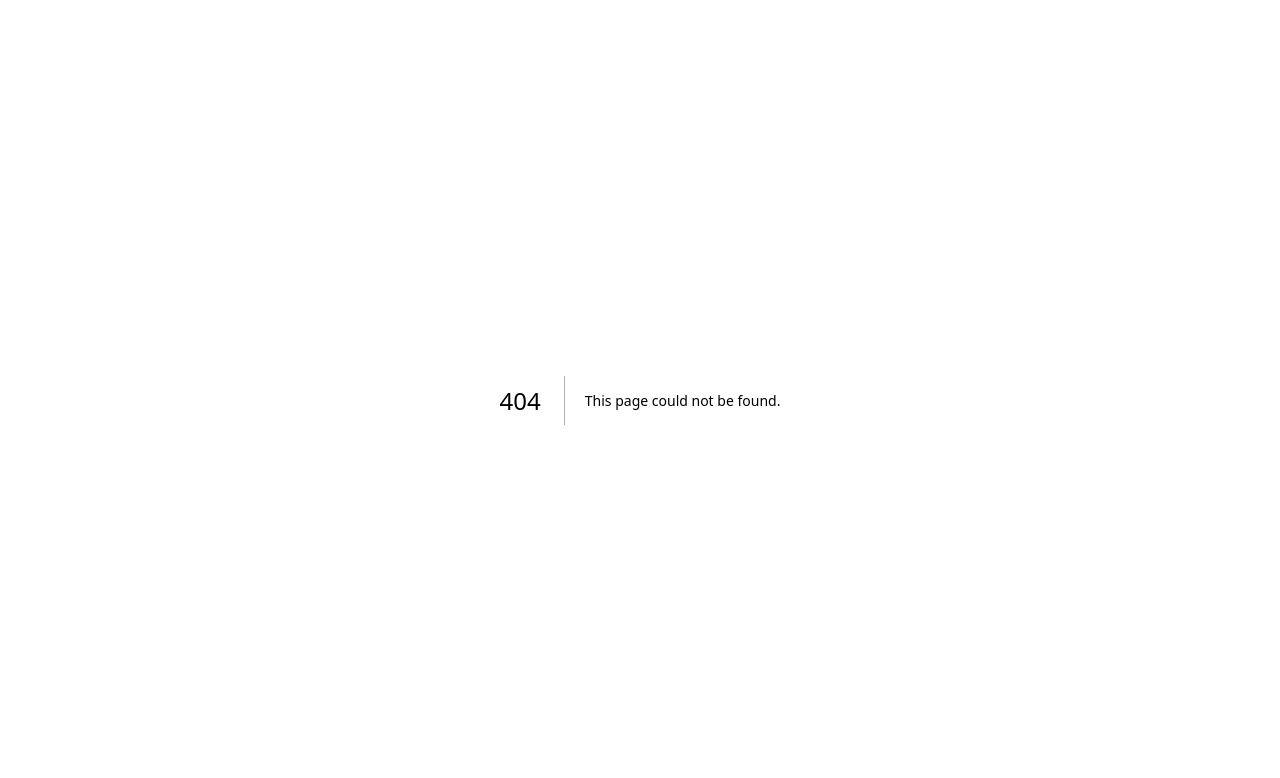
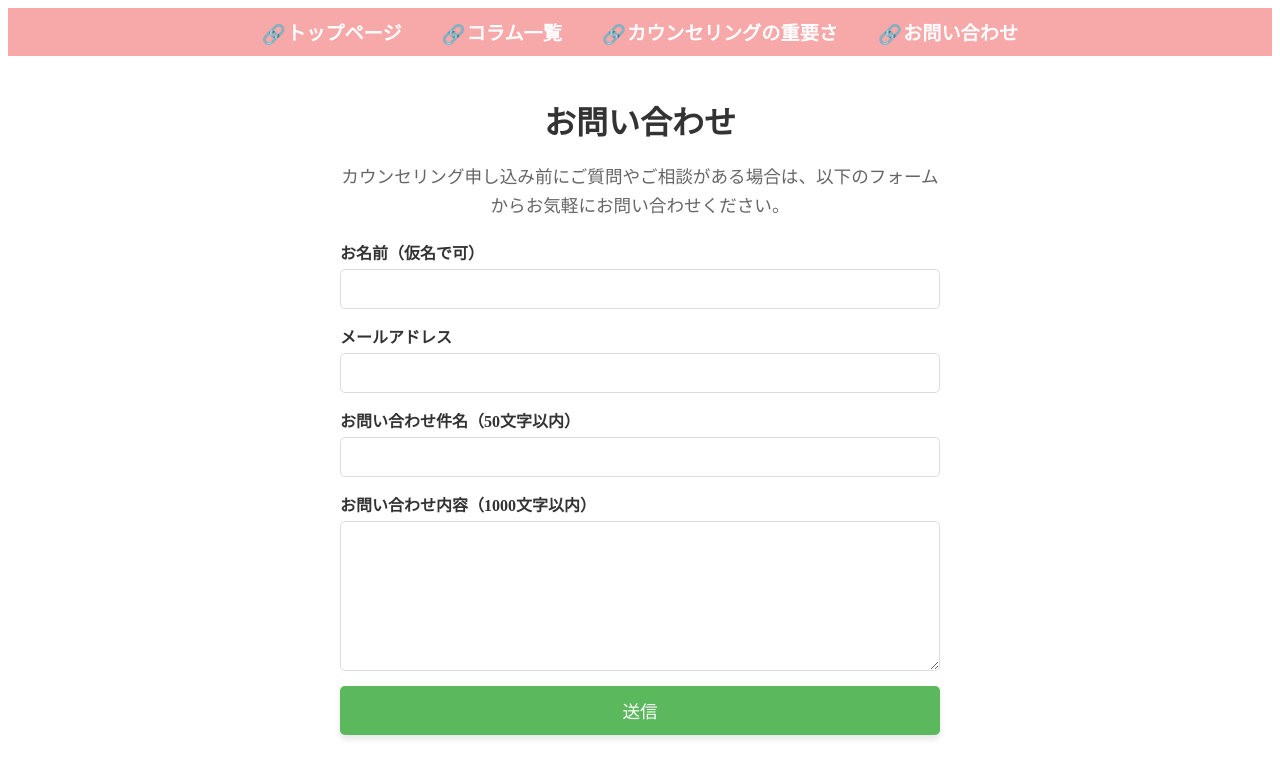
Before and after one commit to yasuhikasa/nshinri, a Next.js app: page /contact in a window 1280 px wide. Before the commit this address had no page. Shown: the top 778 px of the page. Built offline with nearby package versions, Linux system fonts and the light colour scheme.

Commit message:
お問い合わせ追加

```diff
--- a/package.json
+++ b/package.json
@@ -14,6 +14,7 @@
     "gray-matter": "^4.0.3",
     "next": "14.2.15",
     "next-sitemap": "^4.2.3",
+    "nodemailer": "^6.9.16",
     "react": "^18",
     "react-dom": "^18",
     "remark": "^15.0.1",
@@ -21,6 +22,7 @@
   },
   "devDependencies": {
     "@types/node": "^20",
+    "@types/nodemailer": "^6.4.16",
     "@types/react": "^18",
     "@types/react-dom": "^18",
     "eslint": "^8",
--- a/src/components/Header.tsx
+++ b/src/components/Header.tsx
@@ -21,6 +21,11 @@ const Header = () => {
               カウンセリングの重要さ
             </Link>
           </li>
+          <li className={styles.navItem}>
+            <Link href="/contact" className={styles.navLink}>
+              お問い合わせ
+            </Link>
+          </li>
         </ul>
       </nav>
     </header>
--- /dev/null
+++ b/src/pages/api/sendContact.ts
@@ -0,0 +1,48 @@
+import type { NextApiRequest, NextApiResponse } from 'next';
+import nodemailer from 'nodemailer';
+
+const sendContact = async (req: NextApiRequest, res: NextApiResponse) => {
+  if (req.method === 'POST') {
+    const { name, email, subject, message } = req.body;
+
+    // メール送信の設定
+    const transporter = nodemailer.createTransport({
+      service: 'gmail',
+      auth: {
+        user: process.env.GMAIL_USER, // Gmailアカウント
+        pass: process.env.GMAIL_PASS, // アプリパスワード
+      },
+    });
+
+    const mailOptions = {
+      from: process.env.GMAIL_USER,    // 送信元: あなたのGmailアドレス
+      to: process.env.ADMIN_EMAIL,     // 宛先: 管理者のメールアドレス (同じGmailでもOK)
+      replyTo: email,                  // 返信先: 顧客の入力したメールアドレス
+      subject: `お問い合わせ: ${subject}`,
+      text: `お名前: ${name}\nメールアドレス: ${email}\n\n${message}`,
+    };
+
+    const confirmationOptions = {
+      from: process.env.GMAIL_USER,   // 送信元: あなたのGmailアドレス
+      to: email,                      // 宛先: 顧客のメールアドレスに確認メールを送信
+      subject: 'お問い合わせありがとうございます',
+      text: `${name} 様\n\nお問い合わせ内容を受け付けました。\n\n件名: ${subject}\n\n内容:\n${message}\n\n後程回答をいたします。ありがとうございました。`,
+    };
+
+    try {
+      await transporter.sendMail(mailOptions);           // 管理者（あなた）への通知
+      await transporter.sendMail(confirmationOptions);   // 顧客への確認メール
+      res.status(200).json({ message: 'お問い合わせが送信されました' });
+    } catch (error) {
+      if (error instanceof Error) {
+        res.status(500).json({ message: '送信エラーが発生しました', error: error.message });
+      } else {
+        res.status(500).json({ message: '送信エラーが発生しました' });
+      }
+    }
+  } else {
+    res.status(405).json({ message: 'メソッドが許可されていません' });
+  }
+};
+
+export default sendContact;
--- /dev/null
+++ b/src/pages/contact.module.css
@@ -0,0 +1,111 @@
+/* Contact.module.css */
+
+/* 全体のコンテナスタイル */
+.container {
+  max-width: 600px;
+  margin: 0 auto;
+  padding: 20px;
+  text-align: center;
+}
+
+/* 見出しのスタイル */
+.heading {
+  font-size: 2rem;
+  color: #333;
+  margin-bottom: 20px;
+}
+
+/* 説明テキストのスタイル */
+.intro {
+  font-size: 1.1rem;
+  color: #666;
+  margin-bottom: 20px;
+  line-height: 1.6;
+}
+
+/* フォーム全体のスタイル */
+.form {
+  display: flex;
+  flex-direction: column;
+  gap: 15px;
+}
+
+/* フォームグループ（各フィールドのラベルと入力要素） */
+.formGroup {
+  display: flex;
+  flex-direction: column;
+  align-items: flex-start;
+  width: 100%;
+}
+
+/* ラベルのスタイル */
+.label {
+  font-weight: bold;
+  font-size: 1rem;
+  color: #333;
+  margin-bottom: 5px;
+}
+
+/* 入力フィールドのスタイル */
+.input {
+  padding: 10px;
+  border: 1px solid #ddd;
+  border-radius: 5px;
+  font-size: 1rem;
+  width: 100%;
+  box-sizing: border-box;
+}
+
+/* テキストエリアのスタイル */
+.textarea {
+  padding: 10px;
+  border: 1px solid #ddd;
+  border-radius: 5px;
+  font-size: 1rem;
+  resize: vertical;
+  width: 100%;
+  box-sizing: border-box;
+  min-height: 150px;
+}
+
+/* 送信ボタンのスタイル */
+.submitButton {
+  padding: 12px 0;
+  background-color: #5cb85c;
+  color: white;
+  border: none;
+  border-radius: 5px;
+  font-size: 1.1rem;
+  cursor: pointer;
+  transition: background-color 0.3s ease;
+  box-shadow: 0 4px 6px rgba(0, 0, 0, 0.1);
+  width: 100%;
+}
+
+.submitButton:hover {
+  background-color: #4cae4c;
+}
+
+/* 送信成功メッセージ */
+.successMessage {
+  color: #5cb85c;
+  font-size: 1rem;
+  margin-top: 20px;
+  font-weight: bold;
+  text-align: center;
+}
+
+/* レスポンシブ対応 */
+@media (max-width: 768px) {
+  .heading {
+    font-size: 1.6rem;
+  }
+
+  .intro,
+  .label,
+  .input,
+  .textarea,
+  .submitButton {
+    font-size: 1rem;
+  }
+}
--- /dev/null
+++ b/src/pages/contact.tsx
@@ -0,0 +1,132 @@
+import React, { useState } from 'react';
+import Head from 'next/head';
+import styles from './contact.module.css';
+import Header from '../components/Header';
+
+const Contact: React.FC = () => {
+  const [formData, setFormData] = useState({
+    name: '',
+    email: '',
+    subject: '',
+    message: '',
+  });
+
+  const [isSubmitted, setIsSubmitted] = useState(false);
+
+  const handleChange = (e: React.ChangeEvent<HTMLInputElement | HTMLTextAreaElement>) => {
+    const { name, value } = e.target;
+    setFormData((prevData) => ({ ...prevData, [name]: value }));
+  };
+
+  const handleSubmit = async (e: React.FormEvent) => {
+    e.preventDefault();
+
+    if (formData.subject.length > 50 || formData.message.length > 1000) {
+      alert('件名は50文字以内、内容は1000文字以内にしてください。');
+      return;
+    }
+
+    // 確認ダイアログの表示
+    const isConfirmed = window.confirm(
+      '送信してもよろしいですか？'
+    );
+
+    if (!isConfirmed) {
+      return; // ユーザーが「キャンセル」を選んだ場合、送信を中止
+    }
+
+    const response = await fetch('/api/sendContact', {
+      method: 'POST',
+      headers: { 'Content-Type': 'application/json' },
+      body: JSON.stringify(formData),
+    });
+
+    if (response.ok) {
+      setIsSubmitted(true);
+      setFormData({ name: '', email: '', subject: '', message: '' });
+    } else {
+      alert('送信に失敗しました。再度お試しください。');
+    }
+  };
+
+  return (
+    <>
+      <Head>
+        <title>お問い合わせ - Nくん</title>
+        <meta name="description" content="Nくんの心理カウンセリングとライフコーチングに関するお問い合わせページ。" />
+        <meta name="viewport" content="width=device-width, initial-scale=1" />
+      </Head>
+
+      <Header />
+
+      <div className={styles.container}>
+        <h1 className={styles.heading}>お問い合わせ</h1>
+        <p className={styles.intro}>
+          カウンセリング申し込み前にご質問やご相談がある場合は、以下のフォームからお気軽にお問い合わせください。
+        </p>
+
+        <form onSubmit={handleSubmit} className={styles.form}>
+          <div className={styles.formGroup}>
+            <label htmlFor="name" className={styles.label}>お名前（仮名で可）</label>
+            <input
+              type="text"
+              id="name"
+              name="name"
+              value={formData.name}
+              onChange={handleChange}
+              className={styles.input}
+              required
+            />
+          </div>
+
+          <div className={styles.formGroup}>
+            <label htmlFor="email" className={styles.label}>メールアドレス</label>
+            <input
+              type="email"
+              id="email"
+              name="email"
+              value={formData.email}
+              onChange={handleChange}
+              className={styles.input}
+              required
+            />
+          </div>
+
+          <div className={styles.formGroup}>
+            <label htmlFor="subject" className={styles.label}>お問い合わせ件名（50文字以内）</label>
+            <input
+              type="text"
+              id="subject"
+              name="subject"
+              value={formData.subject}
+              onChange={handleChange}
+              className={styles.input}
+              maxLength={50}
+              required
+            />
+          </div>
+
+          <div className={styles.formGroup}>
+            <label htmlFor="message" className={styles.label}>お問い合わせ内容（1000文字以内）</label>
+            <textarea
+              id="message"
+              name="message"
+              value={formData.message}
+              onChange={handleChange}
+              rows={5}
+              className={styles.textarea}
+              maxLength={1000}
+              required
+            ></textarea>
+          </div>
+
+          <button type="submit" className={styles.submitButton}>送信</button>
+        </form>
+
+        {isSubmitted && <p className={styles.successMessage}>お問い合わせ内容が送信されました。ありがとうございます！</p>}
+      </div>
+    </>
+  );
+};
+
+export default Contact;
```
Also changed, not shown: 1 other file (tests, documents, lock files or other folders).
